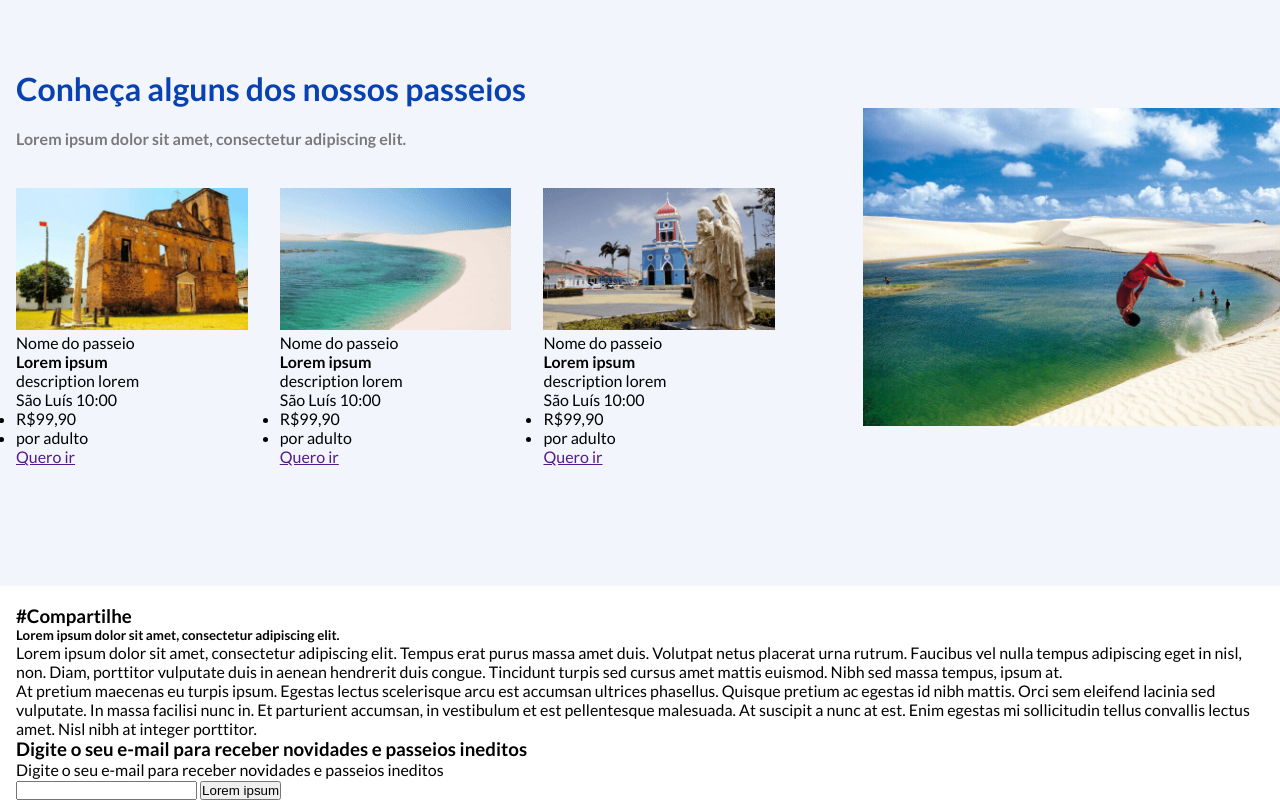
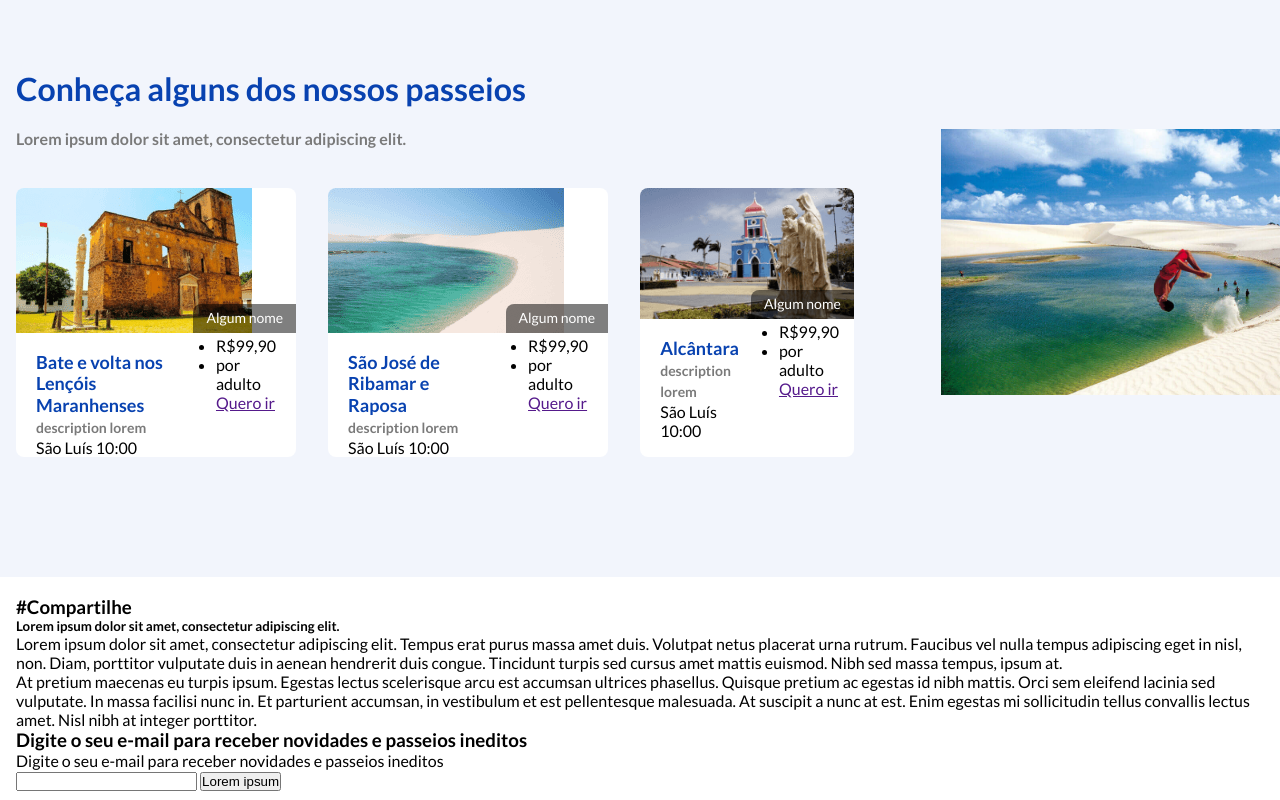
Before and after one commit to jarbassantana/transfer-barreirinhas, a plain HTML site: page index.html in a window 1280 px wide. Shown: the part 1735-2535 px from the top of the page. Drawn offline with nearby package versions, Linux system fonts and the light colour scheme.

Commit message:
alteration >:(

```diff
--- a/assets/scss/_home.scss
+++ b/assets/scss/_home.scss
@@ -276,11 +276,57 @@
             display: flex;
             padding-top: 4rem;
             gap: 3.2rem;
+            .tours-card-item {
+                border-radius: 8px;
+                overflow: hidden;
+                background-color: $brand-white;
+            }
             .tours-content-img {
+                position: relative;
                 img {
                     width: 100%;
                     max-width: 23.6rem;
                     height: 100%;
+                }
+                p {
+                    display: block;
+                    position: absolute;
+                    bottom: 3px;
+                    right: 0;
+                    line-height: 120%;
+                    font-size: 1.4rem;
+                    color: $brand-white;
+                    background-color: rgba(0, 0, 0, 0.5);
+                    padding: 0.6rem 1.3rem;
+                    border-radius: 8px 0 0 0;
+                }
+            }
+            .tours-container__info {
+                display: flex;
+
+                .tours-content-info {
+                    padding-left: 2rem;
+                    padding-right: 2rem;
+
+                    h4 {
+                        padding-top: 1.6rem;
+                        font-size: 1.8rem;
+                        line-height: 120%;
+                        font-weight: $bold;
+                        max-width: 192px;
+                        color: $brand-blue-primary;
+                        width: 100%;
+                    }
+                    .tours-content-description {
+                        font-size: 1.4rem;
+                        line-height: 150%;
+                        font-weight: $bold;
+                        color: $brand-gray-primary;
+                    }
+                }
+                .t-price-btn {
+                    padding-left: 2rem;
+                    padding-right: 2rem;
                 }
             }
         }
--- a/index.html
+++ b/index.html
@@ -254,14 +254,20 @@
                                     src="./assets/img/passeio-1.jpg"
                                     alt="imagem passeio 1"
                                 />
-                                <p>Nome do passeio</p>
+                                <p>Algum nome</p>
                             </div>
+                            <div class="tours-container__info">
                                 <div class="tours-content-info">
-                                <h4>Lorem ipsum</h4>
-                                <p>description lorem</p>
+                                    <h4>
+                                        Bate e volta nos Lençóis Maranhenses
+                                    </h4>
+                                    <p class="tours-content-description">
+                                        description lorem
+                                    </p>
                                     <div class="t-location-container">
                                         <span>São Luís</span>
                                         <span>10:00</span>
+                                    </div>
                                 </div>
                                 <div class="t-price-btn">
                                     <ul class="price-content">
@@ -283,14 +289,18 @@
                                     src="./assets/img/passeio-2.jpg"
                                     alt="imagem passeio 2"
                                 />
-                                <p>Nome do passeio</p>
+                                <p>Algum nome</p>
                             </div>
+                            <div class="tours-container__info">
                                 <div class="tours-content-info">
-                                <h4>Lorem ipsum</h4>
-                                <p>description lorem</p>
+                                    <h4>São José de Ribamar e Raposa</h4>
+                                    <p class="tours-content-description">
+                                        description lorem
+                                    </p>
                                     <div class="t-location-container">
                                         <span>São Luís</span>
                                         <span>10:00</span>
+                                    </div>
                                 </div>
                                 <div class="t-price-btn">
                                     <ul class="price-content">
@@ -312,14 +322,18 @@
                                     src="./assets/img/passeio-3.jpg"
                                     alt="imagem passeio 3"
                                 />
-                                <p>Nome do passeio</p>
+                                <p>Algum nome</p>
                             </div>
+                            <div class="tours-container__info">
                                 <div class="tours-content-info">
-                                <h4>Lorem ipsum</h4>
-                                <p>description lorem</p>
+                                    <h4>Alcântara</h4>
+                                    <p class="tours-content-description">
+                                        description lorem
+                                    </p>
                                     <div class="t-location-container">
                                         <span>São Luís</span>
                                         <span>10:00</span>
+                                    </div>
                                 </div>
                                 <div class="t-price-btn">
                                     <ul class="price-content">
```
Also changed, not shown: assets/css/style.css, 1 other file. Lines whose indentation alone changed are shown as unchanged.
